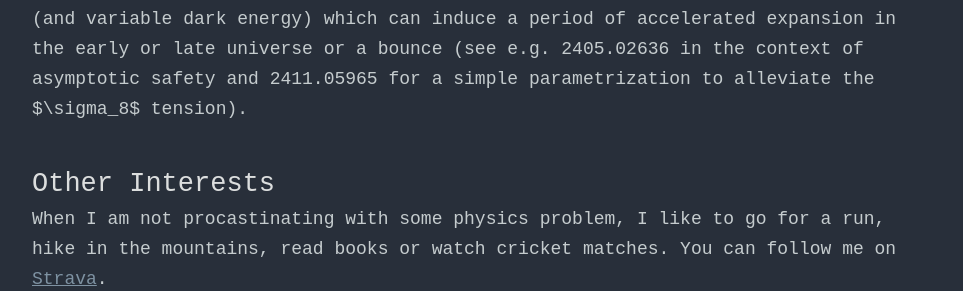
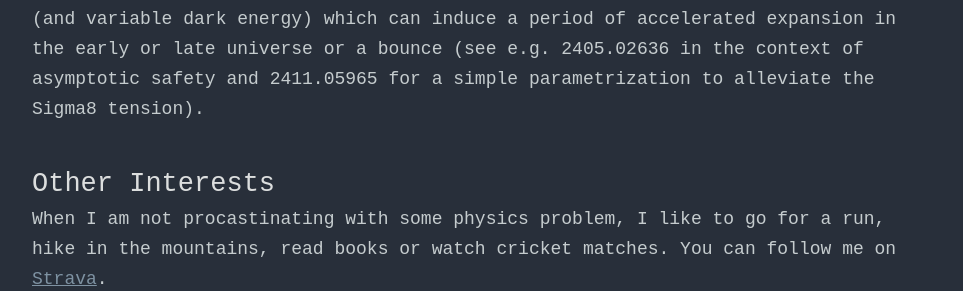
Before and after one commit to rishid8/rishid8.github.io, a Jekyll site: the page built from docs/index.md, in a window 1280 px wide. Shown: the part 841-1132 px from the top of the page, without its empty margins (158-1121 px from the left). Built offline with Jekyll 4.4.1, drawn with Linux system fonts in a browser that asks for light colours; some of the changed text lies outside the part shown.

```diff
--- a/docs/_config.yml
+++ b/docs/_config.yml
@@ -10,7 +10,11 @@ timezone: UTC
 keywords: ['seo', 'key', 'words']
 
 #markdown
-markdown: kramdown
+#markdown: kramdown
+encoding: "utf-8"
+markdown_ext: "markdown,mkdown,mkdn,mkd,md"
+
+
 
 # Analytics (Plausible requires sign-up)
 analytics:
--- a/docs/index.md
+++ b/docs/index.md
@@ -20,6 +20,7 @@ by [Prof. Cosimo Bambi](https://cosimobambi.github.io/).
 <br/>
 
 
+
 ## My Research
 
 My broad area of interest is the classical and quantum aspects of gravity.
@@ -32,7 +33,7 @@ in both astrophysical and cosmological regimes.
 At present, I am working on cosmological models with a running Newton's constant (and variable dark energy)
 which can induce a period of accelerated expansion in the early or late universe or a bounce
 (see e.g. 2405.02636 in the context of asymptotic safety
-and 2411.05965 for a simple parametrization to alleviate the $\sigma_8$ tension).
+and 2411.05965 for a simple parametrization to alleviate the Sigma8 tension).
 
 <br/>
 ## Other Interests
```
